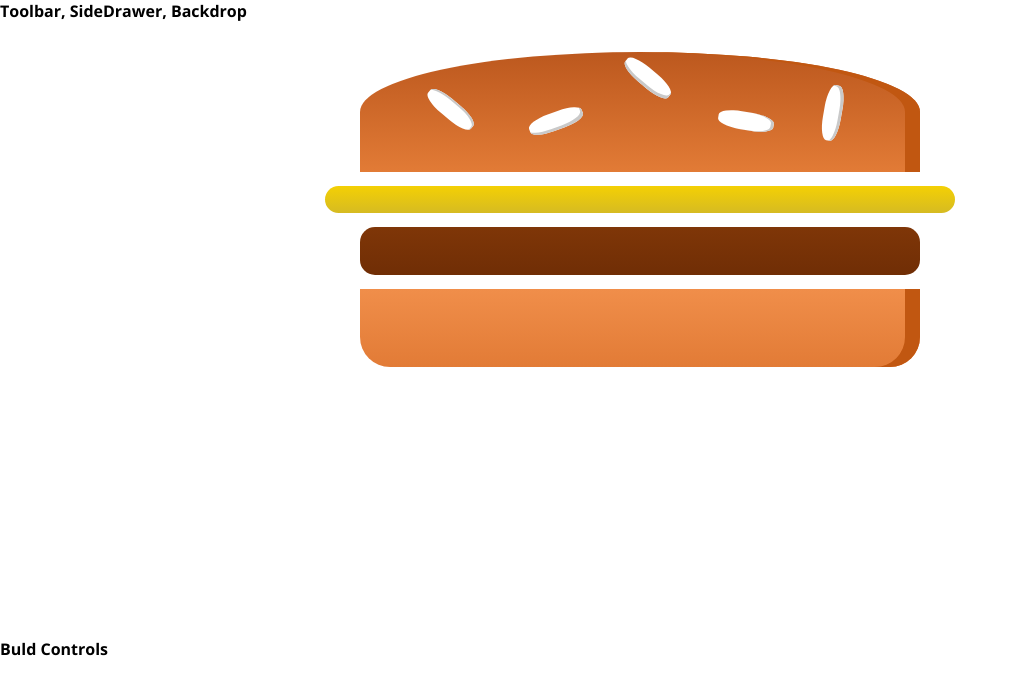
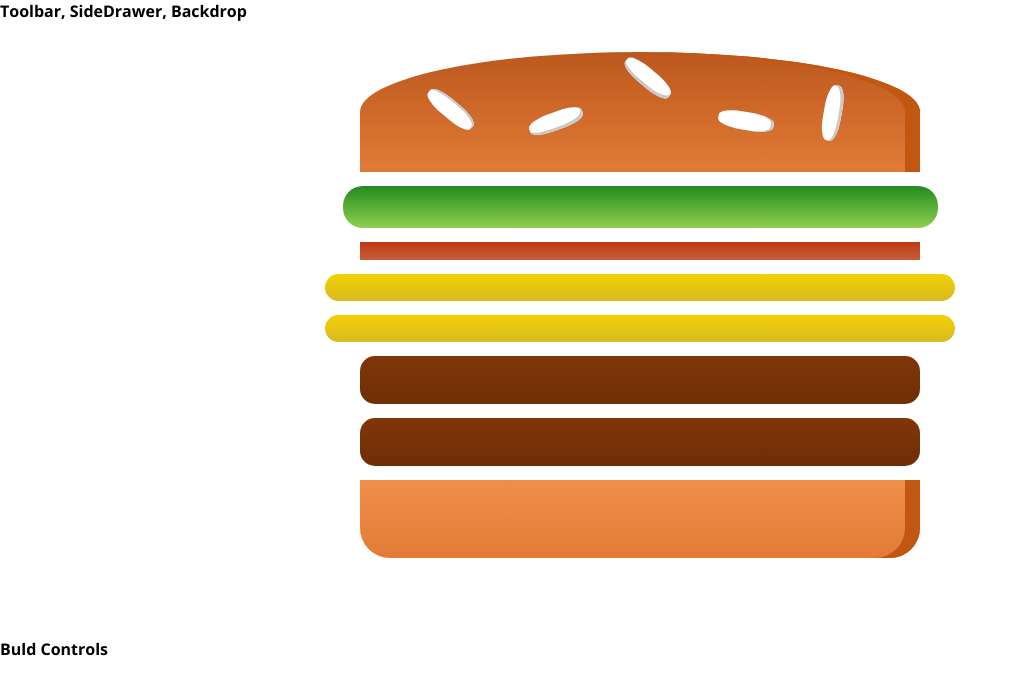
Before and after one commit to TodorovStanimir/burger-builder, a React app: page / in a window 1280 px wide. Shown: the top 694 px of the page, without its empty margins (0-1018 px from the left). Built offline with nearby package versions, Linux system fonts and the light colour scheme.

Commit message:
feat: add logic to transform props.ingredients to array of BurgerIngredient components

```diff
--- a/src/components/Burger/Burger.js
+++ b/src/components/Burger/Burger.js
@@ -4,11 +4,18 @@
 import BurgerIngredient from './BurgerIngredient/BurgerIngredient'
 
 const Burger = (props) => {
+    const transformedIngredients = Object.keys(props.ingredients)
+        .map(ingredient => {
+            return [...Array(props.ingredients[ingredient])]
+                .map((_, index) => {
+                    return <BurgerIngredient key={ingredient + index} type={ingredient} />
+                })
+        });
+
     return (
         <div className={classes.Burger}>
             <BurgerIngredient type="bread-top" />
-            <BurgerIngredient type="cheese" />
-            <BurgerIngredient type="meat" />
+            {transformedIngredients}
             <BurgerIngredient type="bread-bottom" />
         </div>
     );
--- a/src/containers/BurgerBuilder/BulgerBuilder.js
+++ b/src/containers/BurgerBuilder/BulgerBuilder.js
@@ -4,14 +4,19 @@
 import Burger from '../../components/Burger/Burger';
 
 class BurgerBuilder extends Component {
-    // constructor(props) {
-    //     super(props)
-    // }
+    state = {
+        ingredients: {
+            salad: 1,
+            bacon: 1,
+            cheese: 2,
+            meat: 2
+        }
+    }
 
     render() {
         return (
             <Auxilliary>
-                <Burger />
+                <Burger ingredients={this.state.ingredients} />
                 <div>Buld Controls</div>
             </Auxilliary>
         );
```
